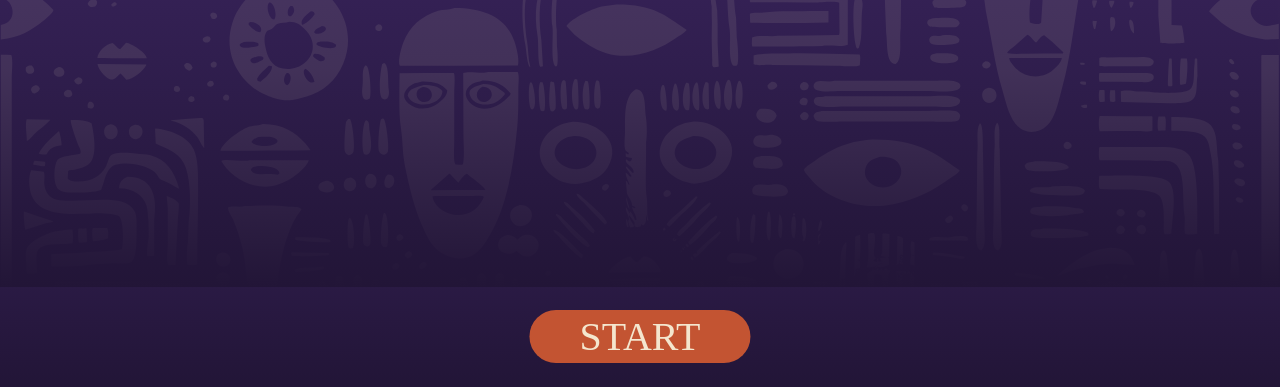
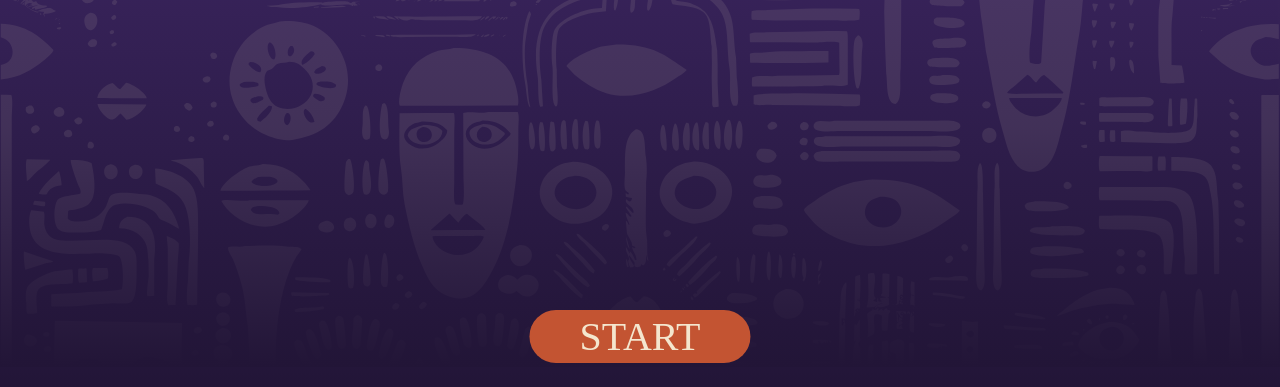
Before and after one commit to Jaobast/africa, a plain HTML site: page index.html in a window 1280 px wide. Shown: the part 413-800 px from the top of the page. Drawn offline with Linux system fonts and the light colour scheme; a web font is replaced by a local one.

Commit message:
hight right!

```diff
--- a/css/style.css
+++ b/css/style.css
@@ -35,20 +35,20 @@ body{
 .container-pattern{
     position: absolute;
     left: 0;
+    width: 100%;
+    height: 100%;
 }
 
 .pattern-container {
     position: relative;
     top: 0;
     z-index: -100;
-    width: 100vw;
-    height: 90vh;
-    overflow: hidden;
+    width: 100%; height: 100%;
+
 }
 
 .container-pattern img {
-    width: 100%;
-    height: 100%;
+    width: 100%; height: 100%;
     object-fit: cover;
 }
 
```
